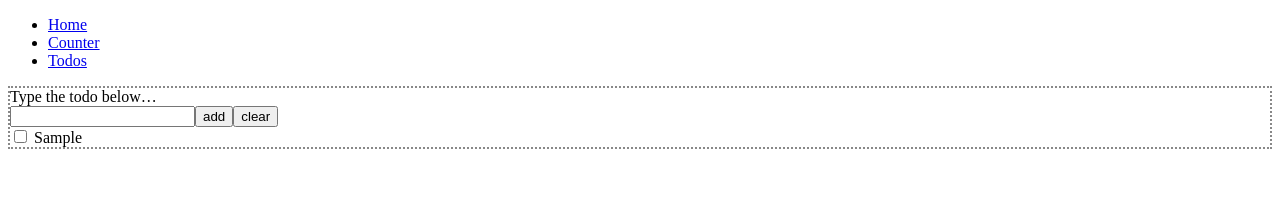
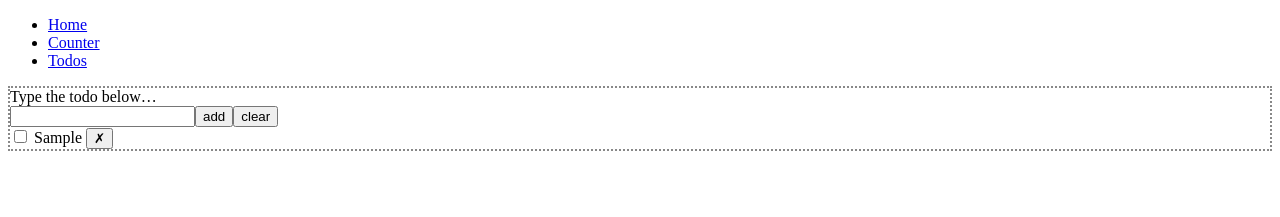
Before and after one commit to zwi3rzak/angular-intro-20220423, an Angular app: page /todos in a window 1280 px wide. Both pictures are taken after typing "Sample" into the empty fields and a click on the button "add". Shown: the top 217 px of the page. Built offline with nearby package versions, Linux system fonts and the light colour scheme.

Commit message:
Delete Todo
Signed-off-by: Adrian Juszczak <adrian@juszczak.io>

```diff
--- a/src/app/todos/todo/todo.component.html
+++ b/src/app/todos/todo/todo.component.html
@@ -4,4 +4,8 @@
     type="checkbox"
   />
   {{ todoInput.text }}
+
+  <button (click)="onDeleteClick()">
+    &cross;
+  </button>
 </div>
--- a/src/app/todos/todo/todo.component.ts
+++ b/src/app/todos/todo/todo.component.ts
@@ -1,4 +1,10 @@
-import {Component, Input, OnInit} from '@angular/core';
+import {
+  Component,
+  EventEmitter,
+  Input,
+  OnInit,
+  Output,
+} from '@angular/core';
 import {Todo} from '../model/todo';
 
 @Component({
@@ -9,6 +15,13 @@ import {Todo} from '../model/todo';
 export class TodoComponent implements OnInit {
   @Input() public todoInput: Todo;
 
+  @Output() public delete =
+    new EventEmitter<Todo>();
+
+  public onDeleteClick() {
+    this.delete.emit(this.todoInput);
+  }
+
   constructor() {}
 
   ngOnInit(): void {}
--- a/src/app/todos/todos.component.html
+++ b/src/app/todos/todos.component.html
@@ -1,6 +1,4 @@
-<div *ngIf="!text">
-  Type the todo below…
-</div>
+<div *ngIf="!text">Type the todo below…</div>
 
 <input
   [(ngModel)]="text"
@@ -14,6 +12,10 @@
   >The list is empty</ng-container
 >
 
-<div *ngFor="let todoItem of todos"> <!--  -->
-  <app-todo [todoInput]="todoItem"></app-todo>
+<div *ngFor="let todoItem of todos">
+  <!--  -->
+  <app-todo
+    [todoInput]="todoItem"
+    (delete)="deleteTodo($event)"
+  ></app-todo>
 </div>
--- a/src/app/todos/todos.component.ts
+++ b/src/app/todos/todos.component.ts
@@ -30,8 +30,9 @@ export class TodosComponent implements OnInit {
     this.clear();
   }
 
-  public setDone(todo: Todo) {
-    todo.done = true;
+  public deleteTodo(todo: Todo) {
+    const index = this.todos.indexOf(todo);
+    this.todos.splice(index, 1);
   }
 
   constructor() {}
```
